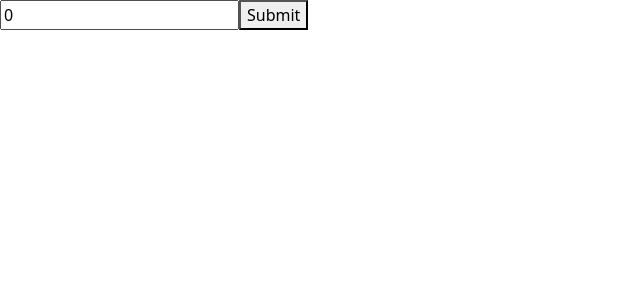
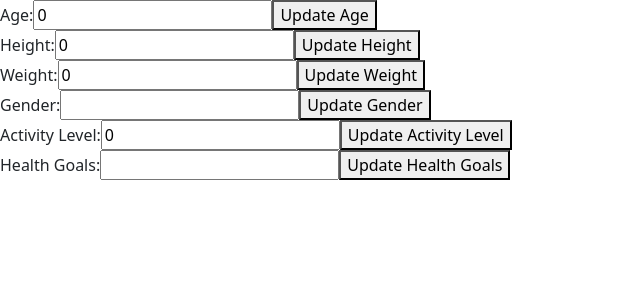
Before and after one commit to DylanWDev/Vitala-Frontend, a Next.js app in the folder fastapi-frontend/: page /user_page in a window 1280 px wide. Shown: the top 300 px of the page, without its empty margins (0-640 px from the left). Built offline with nearby package versions, Linux system fonts and the light colour scheme.

Commit message:
trying to get the data for the current logged in user in the dashboard file

```diff
--- a/fastapi-frontend/src/pages/user_page/index.js
+++ b/fastapi-frontend/src/pages/user_page/index.js
@@ -5,11 +5,17 @@ import { jwtDecode } from "jwt-decode";
 
 function YourComponent() {
   const [age, setAge] = useState(0);
+  const [height, setHeight] = useState(0);
+  const [weight, setWeight] = useState(0);
+  const [gender, setGender] = useState("");
+  const [activityLevel, setActivityLevel] = useState(0);
+  const [healthGoals, setHealthGoals] = useState("");
+
   const { state, dispatch } = useGlobalState();
 
-  const handleAgeChange = (event) => {
-    const inputAge = parseFloat(event.target.value);
-    setAge(isNaN(inputAge) ? 0 : inputAge);
+  const handleInputChange = (setter) => (event) => {
+    const inputValue = event.target.value;
+    setter(inputValue);
   };
 
   useEffect(() => {
@@ -27,28 +33,54 @@ function YourComponent() {
     getUserFromLocalStorage();
   }, []);
 
-  const handleClickEvent = async () => {
+  const handleUpdate = async (column, value) => {
     try {
       const requestBody = {
         accept: "application/json",
       };
 
       const response = await axios.put(
-        `http://127.0.0.1:8000/api/v1/users/data/${state.user.sub}?column_name=age&column_value=${age}`,
+        `http://127.0.0.1:8000/api/v1/users/data/${state.user.sub}?column_name=${column}&column_value=${value}`,
         requestBody
       );
 
-      console.log('Backend Response:', response.data);
+      console.log(`Backend Response for ${column}:`, response.data);
     } catch (error) {
-      console.error('Error posting data to the backend:', error);
+      console.error(`Error updating ${column}:`, error);
     }
   };
 
   return (
     <>
       <div>
-        <input value={age} onChange={handleAgeChange} />
-        <button onClick={handleClickEvent}>Submit</button>
+        <label>Age:</label>
+        <input value={age} onChange={handleInputChange(setAge)} />
+        <button onClick={() => handleUpdate('age', age)}>Update Age</button>
+      </div>
+      <div>
+        <label>Height:</label>
+        <input value={height} onChange={handleInputChange(setHeight)} />
+        <button onClick={() => handleUpdate('height', height)}>Update Height</button>
+      </div>
+      <div>
+        <label>Weight:</label>
+        <input value={weight} onChange={handleInputChange(setWeight)} />
+        <button onClick={() => handleUpdate('weight', weight)}>Update Weight</button>
+      </div>
+      <div>
+        <label>Gender:</label>
+        <input value={gender} onChange={handleInputChange(setGender)} />
+        <button onClick={() => handleUpdate('gender', gender)}>Update Gender</button>
+      </div>
+      <div>
+        <label>Activity Level:</label>
+        <input value={activityLevel} onChange={handleInputChange(setActivityLevel)} />
+        <button onClick={() => handleUpdate('activity_level', activityLevel)}>Update Activity Level</button>
+      </div>
+      <div>
+        <label>Health Goals:</label>
+        <input value={healthGoals} onChange={handleInputChange(setHealthGoals)} />
+        <button onClick={() => handleUpdate('health_goals', healthGoals)}>Update Health Goals</button>
       </div>
     </>
   );
```
Also changed, not shown: fastapi-frontend/src/pages/dashboard/index.jsx (+33 -118 lines).
